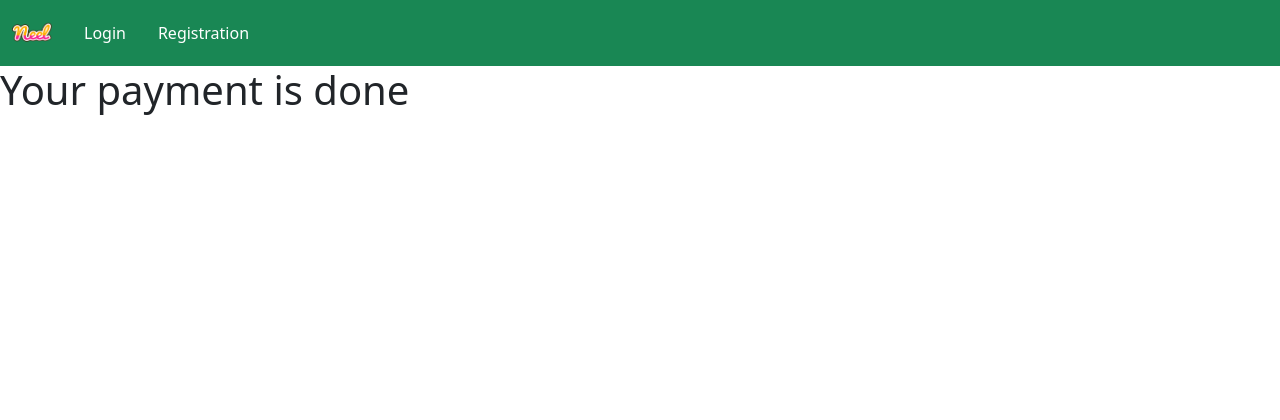
After one commit to Dmytro2Poplinskii/Django_store, a Django app: page /store/payment-done/ in a window 1280 px wide. The commit adds this page. Shown: the top 420 px of the page. Run offline with Django 5.2, Linux system fonts and the light colour scheme; some libraries are stand-ins or nearby versions.

Commit message:
feat: added payment_done template

```diff
--- a/store_app/templates/app/base.html
+++ b/store_app/templates/app/base.html
@@ -90,7 +90,7 @@
             </ul>
           </li>
           <li class="nav-item mx-2">
-            <a href="#" class="nav-link text-white">Cart 4</a>
+            <a href="{% url "store_app:show-cart" %}" class="nav-link text-white">Cart</a>
           </li>
           <li class="nav-item mx-2">
             <a href="#" class="nav-link text-white">Wishlist</a>
--- /dev/null
+++ b/store_app/templates/app/payment_done.html
@@ -0,0 +1,10 @@
+{% extends "app/base.html" %}
+
+{% load static %}
+
+{% block title %}Payment done{% endblock %}
+
+
+{% block content %}
+  <h1>Your payment is done</h1>
+{% endblock %}
--- a/store_app/urls.py
+++ b/store_app/urls.py
@@ -19,6 +19,8 @@ urlpatterns = [
     path("plus-cart/", views.plus_cart, name="plus-cart"),
     path("minus-cart/", views.minus_cart, name="minus-cart"),
     path("remove-cart/", views.remove_cart, name="remove-cart"),
+    path("payment-done/", views.payment_done, name="payment-done"),
+    # path("orders/", views.orders, name="orders"),
 
     path("password-reset-done/", auth_views.PasswordResetDoneView.as_view(
         template_name="app/password_reset_complete.html"
--- a/store_app/views.py
+++ b/store_app/views.py
@@ -169,6 +169,8 @@ class CheckoutView(View):
             "order_id": order_id,
             "language": "en",
             "action": "pay",
+            "result_url": "http://127.0.0.1:8000/store/payment-done/",
+            "server_url": "http://127.0.0.1:8000/store/payment-done/",
         }
 
         response = liqpay.api(url="api/3/checkout", params=params)
@@ -312,3 +314,8 @@ def remove_cart(request: HttpRequest) -> JsonResponse:
     }
 
     return JsonResponse(data)
+
+
+def payment_done(request: HttpRequest) -> HttpResponse:
+
+    return render(request, "app/payment_done.html")
```
